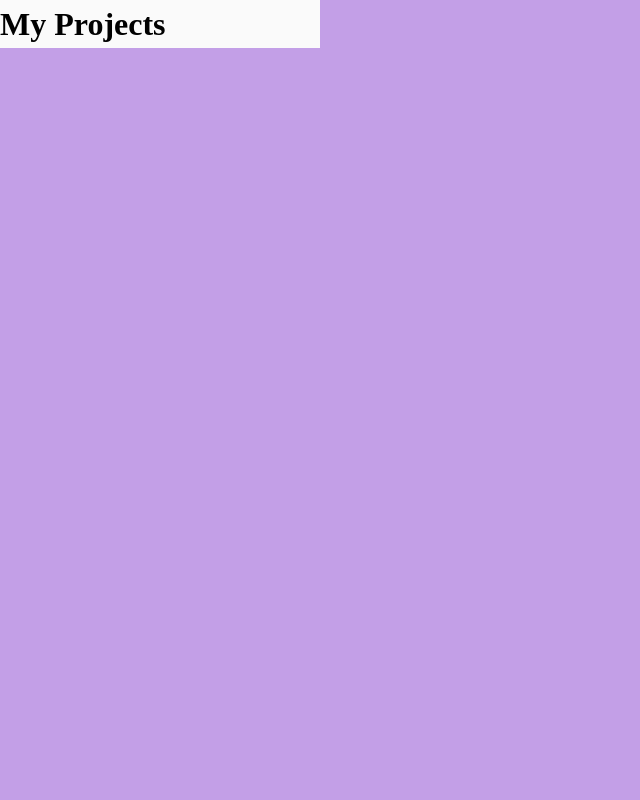
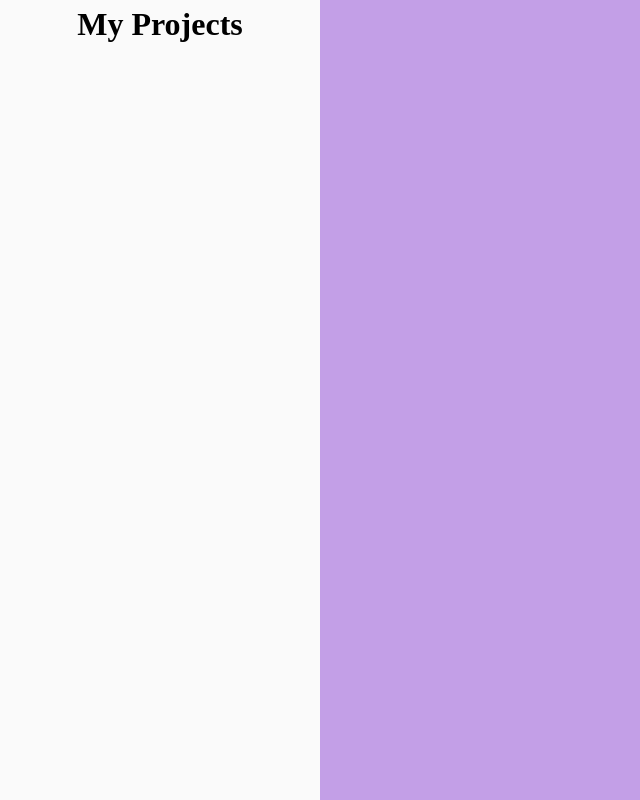
Before and after one commit to KGoerg/odin-todo-list, a website built with webpack: page src/template.html in a window 1280 px wide. Shown: the whole page, without its empty margins (0-640 px from the left). Built offline with nearby package versions, Linux system fonts and the light colour scheme.

Commit message:
Set min and max widths for sidebar

```diff
--- a/src/styles.css
+++ b/src/styles.css
@@ -58,8 +58,15 @@ body {
   background-color: rgb(195, 159, 231);
   display: grid;
   grid-template-columns: 1fr 3fr;
+  min-height: 100vh;
 }
 
 #sidebar {
   background-color: #FAFAFA;
+  min-width: 300px;
+  max-width: 500px;
 }
+
+#sidebar h1 {
+  text-align: center;
+}
```
